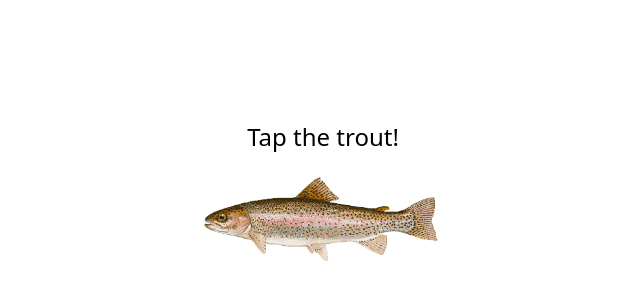
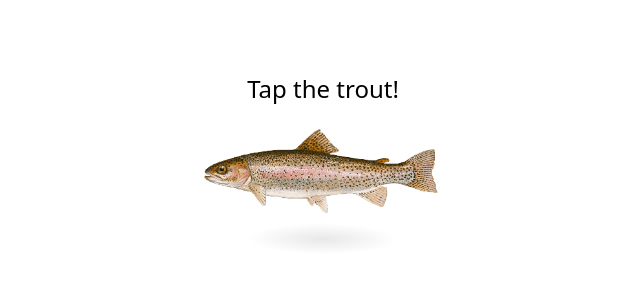
Before and after one commit to davideperri/tap-the-trout, a React (Vite) app: page / in a window 1280 px wide. Shown: the part 204-504 px from the top of the page, without its empty margins (317-957 px from the left). Built offline with nearby package versions, Linux system fonts and the light colour scheme.

Commit message:
Add shadow to trout

```diff
--- a/src/App.jsx
+++ b/src/App.jsx
@@ -8,9 +8,14 @@ function App() {
     setCount(count + 1);
     // Animate the trout by moving it up and down once.
     const trout = document.querySelector("img");
+    const shadow = document.querySelector("#shadow");
     trout.style.transform = "translateY(-10px)";
+    shadow.style.transform = "translateY(10px)";
+    shadow.style.transform = "scale(1.2)";
     setTimeout(() => {
       trout.style.transform = "translateY(0px)";
+      shadow.style.transform = "translateY(0px)";
+      shadow.style.transform = "scale(1)";
     }, 100);
   }
   return (
@@ -18,8 +23,17 @@ function App() {
       <h1 className="text-2xl  mb-4">
         {count === 0 ? "Tap the trout!" : `You tapped ${count} times!`}
       </h1>
-      <button onClick={handleClick}>
-        <img src="/trout.png" className="w-64 h-auto transform" />
+      <button onMouseDown={handleClick}>
+        <img
+          src="/trout.png"
+          className="w-64 h-auto transform z-50 select-none"
+        />
+        <div className="flex flex-col z-0 items-center justify-center skew-y-[60deg] -rotate-[65deg] -translate-y-1/3">
+          <div
+            id="shadow"
+            class="w-24 h-24 rounded-full bg-[radial-gradient(ellipse_at_center,_var(--tw-gradient-stops))] from-stone-900 via-white opacity-10"
+          ></div>
+        </div>
       </button>
     </div>
   );
```
